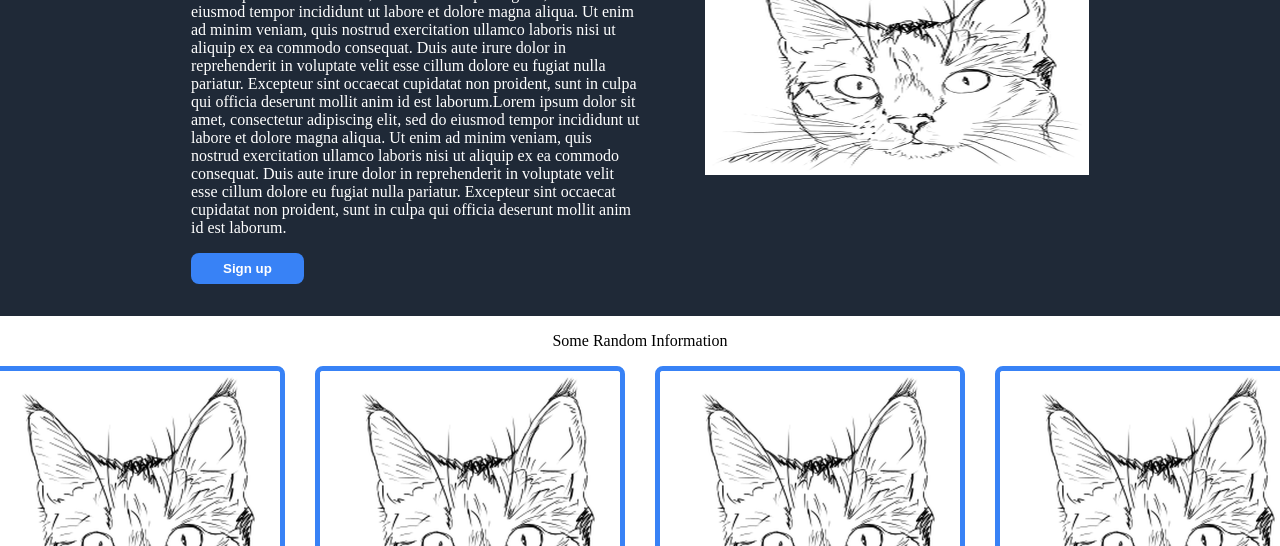
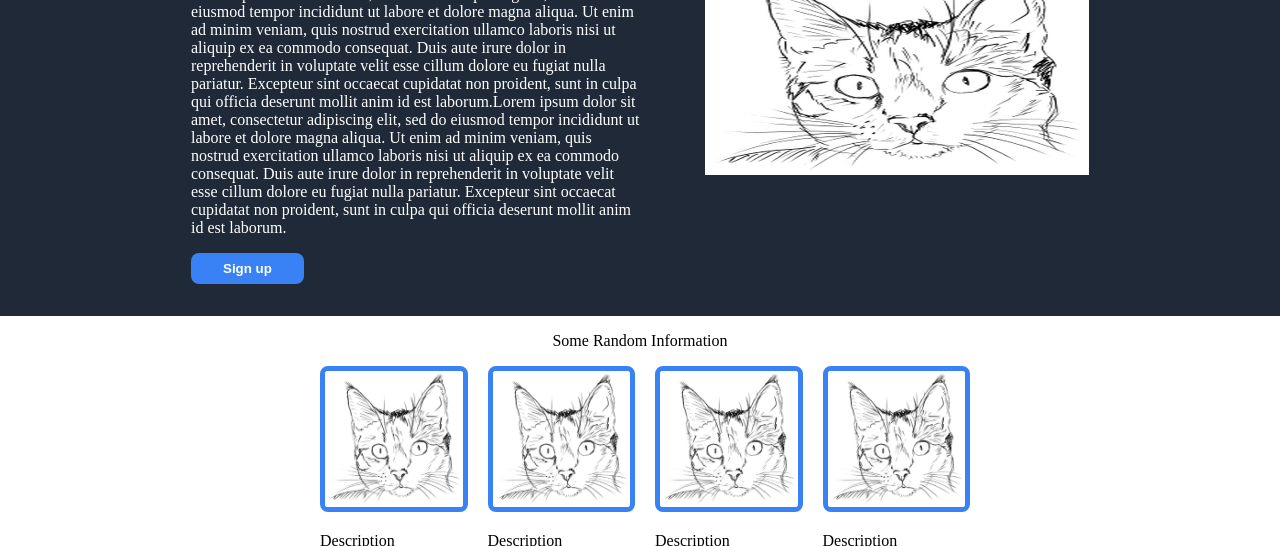
Before and after one commit to syed-ahmed42/landing-page, a plain HTML site: page index.html in a window 1280 px wide. Shown: the part 254-800 px from the top of the page. Drawn offline with Linux system fonts and the light colour scheme.

Commit message:
Make cards smaller

```diff
--- a/styles.css
+++ b/styles.css
@@ -71,6 +71,7 @@ body{
 	display: flex;
 	justify-content: space-between;
 	gap: 30px;
+	margin: 0 25%;
 }
 .middle-top-image{
 	border: 8px;
@@ -117,8 +118,8 @@ button{
 
 .middle-top-image img{
 	border: 5px solid #3882F6;
-	width: 300px;
-	height: 300px;
+	width: 100%;
+	height: auto;
 	flex-shrink: 1;
 	border-radius: 8px;
 }
```
